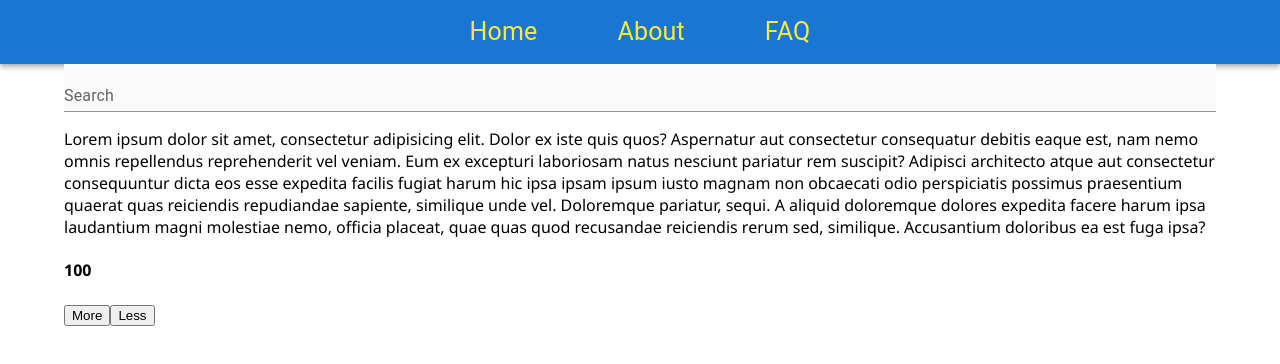
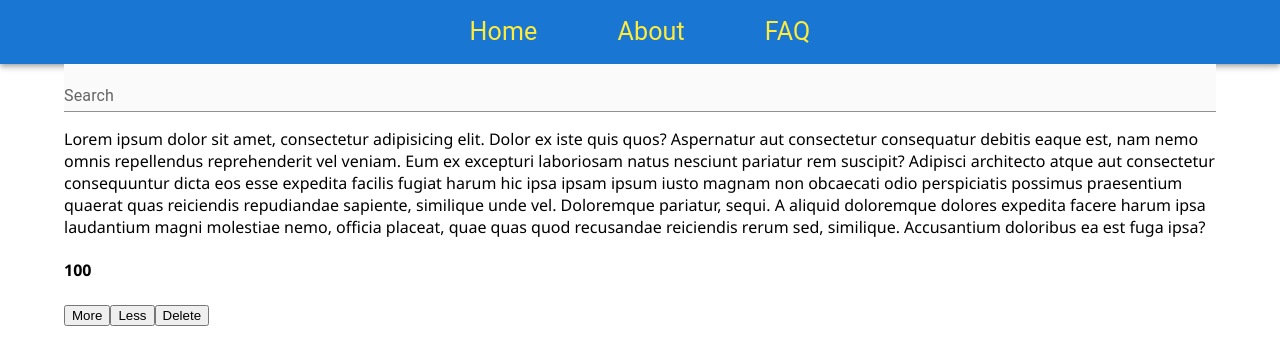
Before and after one commit to shpaksasha/NewProject, a React (Create React App) app: page /about in a window 1280 px wide. Shown: the top 364 px of the page. Built offline with nearby package versions, Linux system fonts and the light colour scheme.

Commit message:
add button Delete, create function removed

```diff
--- a/src/pages/About/about.js
+++ b/src/pages/About/about.js
@@ -17,6 +17,10 @@ const About = () => {
         setLikes(like - 1)
     }
 
+    const removed = () => {
+
+    };
+
     return (
         <div>
             <p>Lorem ipsum dolor sit amet, consectetur adipisicing elit. Dolor ex iste quis quos? Aspernatur aut
@@ -31,6 +35,7 @@ const About = () => {
             <h4>{like}</h4>
             <button onClick={increment}>More</button>
             <button onClick={decrement}>Less</button>
+            <button onClick={removed}>Delete</button>
 
         </div>
     )
```
